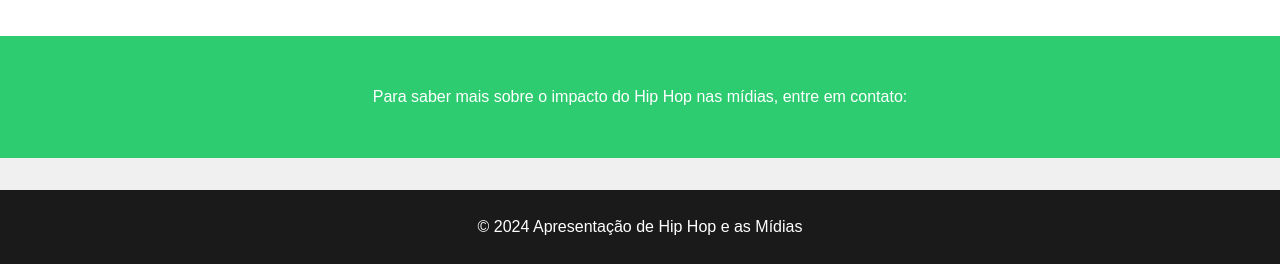
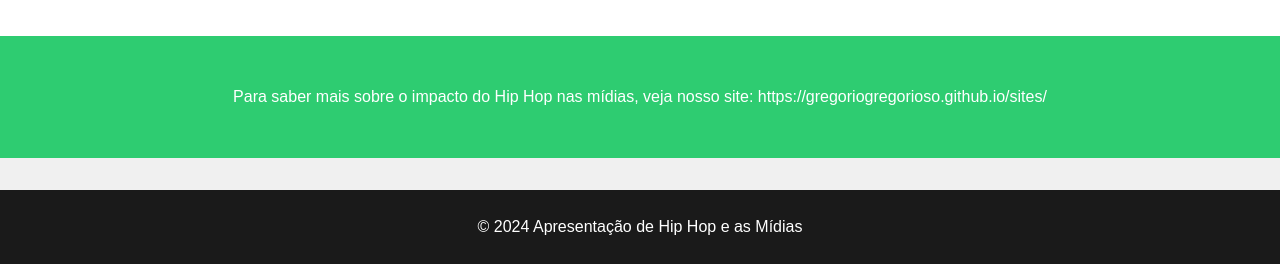
Before and after one commit to gregoriogregorioso/sites, a plain HTML site: page index.html in a window 1280 px wide. Shown: the part 1966-2230 px from the top of the page. Drawn offline with Linux system fonts and the light colour scheme.

Commit message:
Update index.html

```diff
--- a/index.html
+++ b/index.html
@@ -65,13 +65,9 @@
 
     <section id="contato">
         <div class="container">
-            <p>Para saber mais sobre o impacto do Hip Hop nas mídias, entre em contato:</p>
-            <form>
-
-            </form>
+            <p>Para saber mais sobre o impacto do Hip Hop nas mídias, veja nosso site: <a>https://gregoriogregorioso.github.io/sites/</a></p>
         </div>
     </section>
-
     <footer>
         <div class="container">
             <p>&copy; 2024 Apresentação de Hip Hop e as Mídias</p>
```
